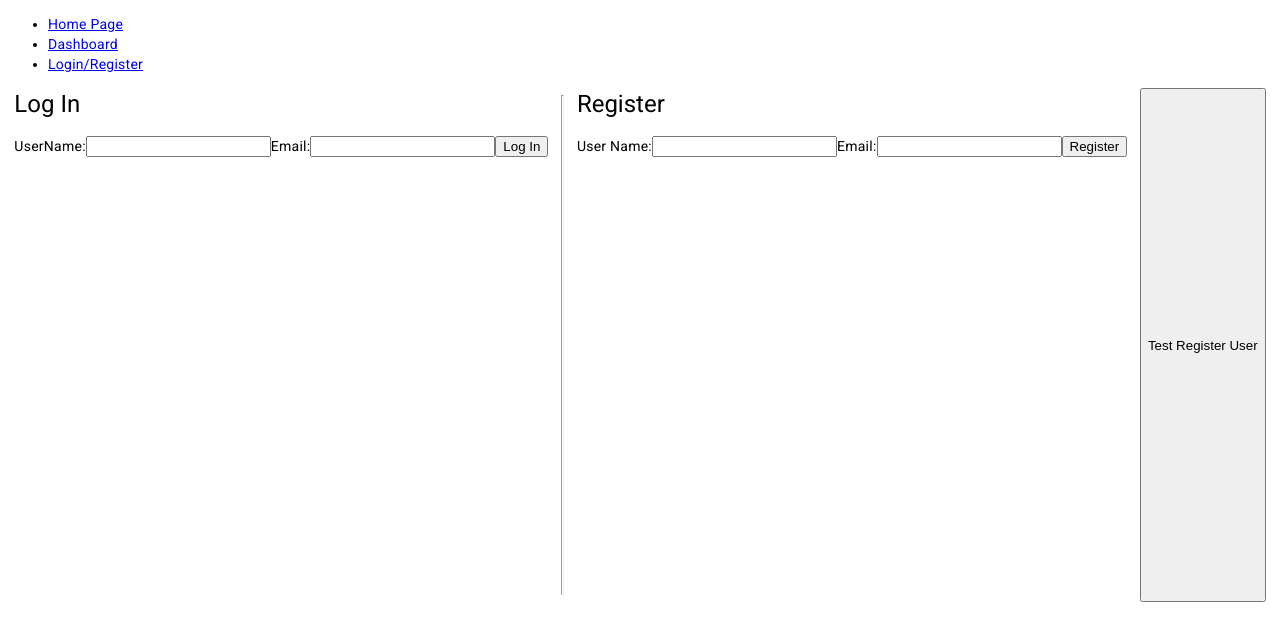
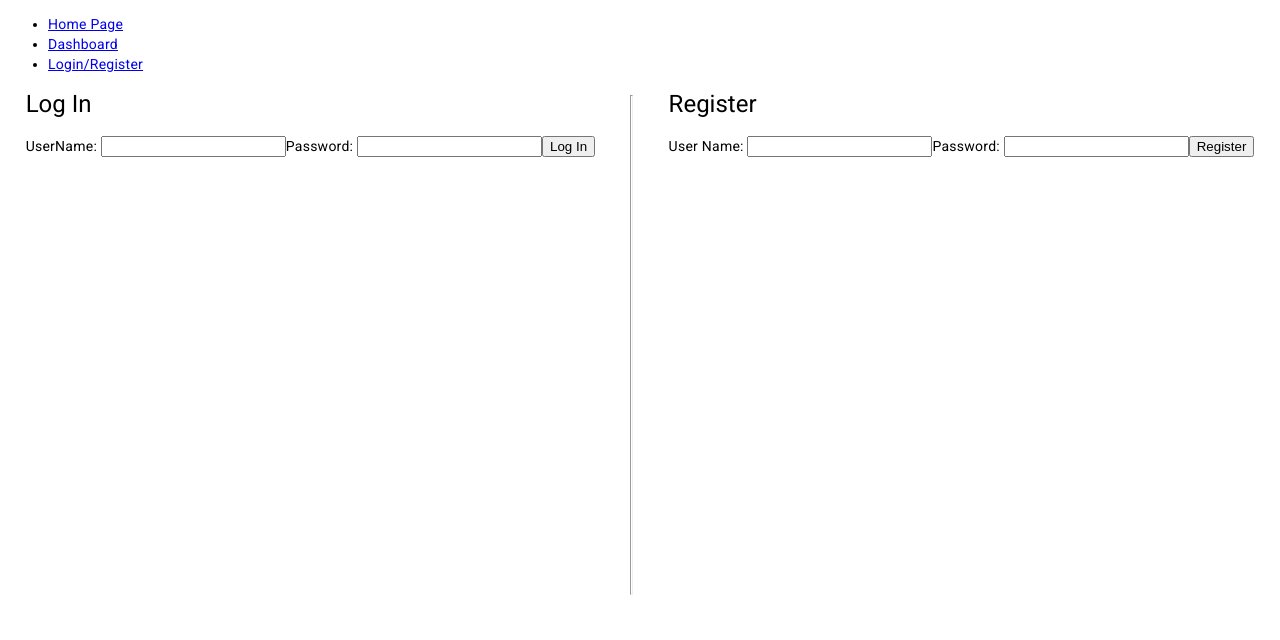
Before and after one commit to kouvang322/Task_Tracker, an Angular app: page /LoginOrRegister in a window 1280 px wide. Shown: the top 640 px of the page. Built offline with nearby package versions, Linux system fonts and the light colour scheme.

Commit message:
implemented create new user and login with bcrypt

```diff
--- a/src/app/component/login-or-register/login-or-register.component.html
+++ b/src/app/component/login-or-register/login-or-register.component.html
@@ -1,11 +1,11 @@
 <div style="display: flex; justify-content: space-around;">
     <div style="float: left;">
         <h1>Log In</h1>
-        <form action="/submit-LogIn" method="post">
-            <label for="LogInUserName">UserName:</label>
-            <input type="text" id="LogInUserName" name="LogInUserName">
-            <label for="LogInEmail">Email:</label>
-            <input type="email" id="LogInEmail" name="LogInEmail">
+        <form (ngSubmit)="onLoginSubmit(loginForm)" #loginForm="ngForm">
+            <label for="LogInUserName">UserName: </label>
+            <input type="text" id="LogInUserName" name="LogInUserName" ngModel required>
+            <label for="LogInPassword">Password: </label>
+            <input type="text" id="LogInPassword" name="LogInPassword" ngModel required>
             <button type="submit">Log In</button>
         </form>
 
@@ -15,14 +15,12 @@
     </div>
     <div style="float: right;">
         <h1>Register</h1>
-        <form action="/submit-Register" method="post">
-            <label for="RegisterUserName">User Name:</label>
-            <input type="text" id="RegisterUserName" name="RegisterUserName">
-            <label for="RegisterEmail">Email:</label>
-            <input type="email" id="RegisterEmail" name="RegisterEmail">
+        <form (ngSubmit)="onRegisterSubmit(registerForm)" #registerForm="ngForm">
+            <label for="RegisterUserName">User Name: </label>
+            <input type="text" id="RegisterUserName" name="RegisterUserName" ngModel required>
+            <label for="RegisterPassword">Password: </label>
+            <input type="text" id="RegisterPassword" name="RegisterPassword" ngModel required>
             <button type="submit">Register</button>
         </form>
     </div>
-
-    <button (click)="createUser()">Test Register User</button>
 </div>
--- a/src/app/component/login-or-register/login-or-register.component.ts
+++ b/src/app/component/login-or-register/login-or-register.component.ts
@@ -1,30 +1,65 @@
 import { Component } from '@angular/core';
 import { NeonDbService } from '../../services/neon-db.service';
 import { User } from '../../interfaces/User';
+import { Router } from '@angular/router';
+import { FormsModule, NgForm } from '@angular/forms';
 
 @Component({
   selector: 'app-login-or-register',
   standalone: true,
-  imports: [],
+  imports: [FormsModule],
   templateUrl: './login-or-register.component.html',
   styleUrl: './login-or-register.component.css'
 })
 export class LoginOrRegisterComponent {
 
-  constructor(private dataService: NeonDbService){}
+  constructor(private dataService: NeonDbService, private router: Router){}
+
+  onRegisterSubmit(form: NgForm){
+    //trying to submit the form with the while getting the inputs to use as a user value.
+    this.createUser(form.value.RegisterUserName, form.value.RegisterPassword)
+  }
 
   createdUser!: User;
-  createUser(){
-    const testUser: User = {
-      userName: "Kouvang",
-      password: "Test123"
-    }
-    this.dataService.createNewUser(testUser).subscribe((data: User) => {
+  createUser(userNameInput: string, passwordInput: string){
+
+    // console.log(userNameInput);
+    // console.log(passwordInput);
+    this.dataService.createNewUser(userNameInput, passwordInput).subscribe((data) => {
       this.createdUser = data;
       console.log(this.createdUser);
+      this.showAccountCreationConfirmation();
 
     }, (error) => {
       console.log(error);
     });
   }
+
+  onLoginSubmit(form: NgForm){
+    //trying to submit the form while getting the inputs to compare if user exists
+
+    this.loginUser(form.value.LogInUserName, form.value.LogInPassword)
+  }
+
+
+  loginUser(userNameInput: string, passwordInput: string){
+    this.dataService.getUserInfo(userNameInput, passwordInput).subscribe(data => {
+      localStorage.setItem('token', data.token)
+      this.showLoginSuccess();
+    },
+    (error) => {
+      console.error('Error logging in', error);
+    }
+  )
+  }
+
+  showAccountCreationConfirmation(){
+    alert("Account created");
+    this.router.navigate(['/Dashboard']);
+  }
+
+  showLoginSuccess(){
+    alert("Login successful.");
+    this.router.navigate(['/Dashboard']);
+  }
 }
--- a/src/app/services/neon-db.service.ts
+++ b/src/app/services/neon-db.service.ts
@@ -38,8 +38,14 @@ export class NeonDbService {
       ${taskId}`);
   }
 
-  createNewUser(user: User): Observable<User>{
-    return this.http.post<User>(`${this.baseUrl}/LoginOrRegister/api/data/createUser`, {user});
+  createNewUser(newUsername: string, newPassword: string): Observable<User>{
+    return this.http.post<User>(`${this.baseUrl}/LoginOrRegister/api/data/register`, {newUsername, newPassword});
+  }
+
+  getUserInfo(username: string, password: string){
+    console.log(username, password);
+
+    return this.http.post<any>(`${this.baseUrl}/LoginOrRegister/api/data/login/user`, {username, password});
   }
 
   sayHello(){
```
Also changed, not shown: 1 other file (tests, documents, lock files or other folders).
